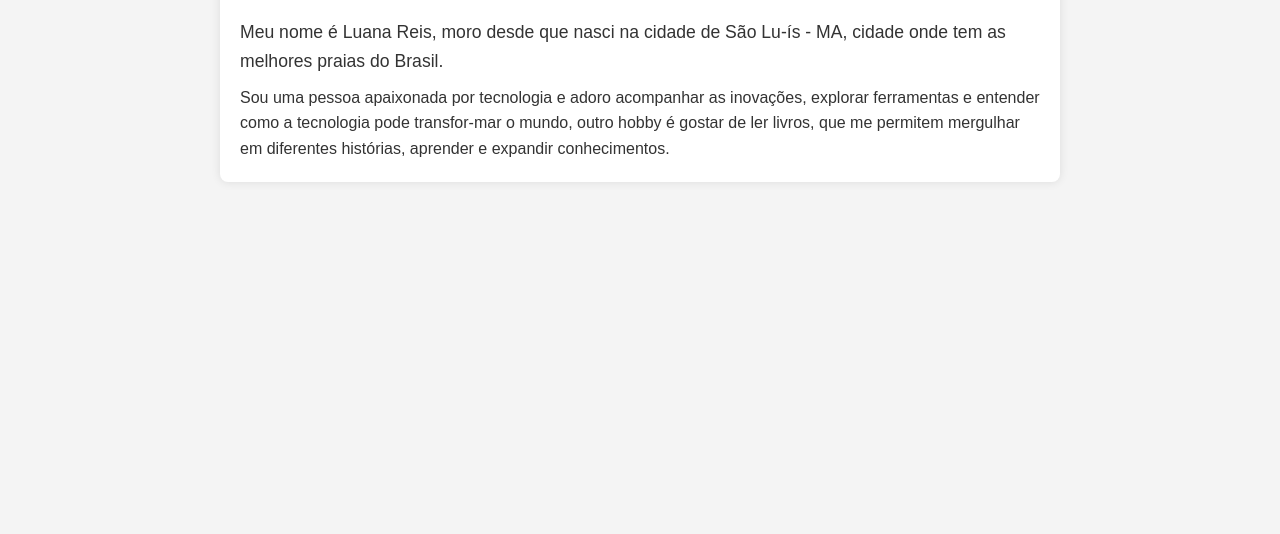
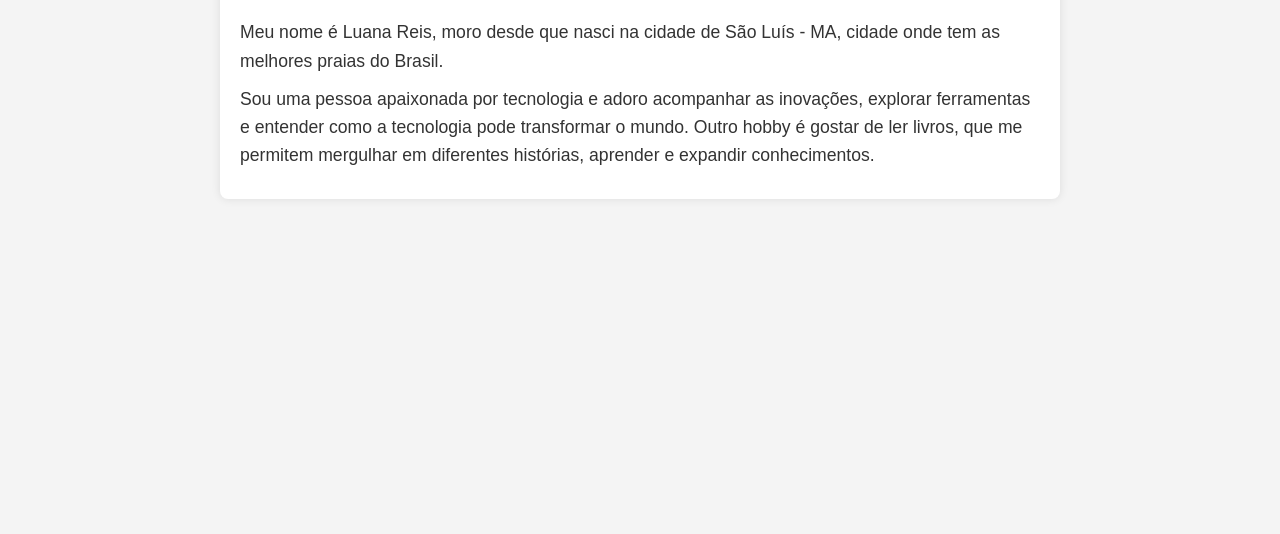
Before and after one commit to luanareis27/luananeresreis, a plain HTML site: page index.html in a window 1280 px wide. Shown: the part 266-800 px from the top of the page. Drawn offline with Linux system fonts and the light colour scheme.

Commit message:
Update index.html
alteraçãp de codigo

```diff
--- a/index.html
+++ b/index.html
@@ -23,11 +23,8 @@
     <main>
         <!-- Texto -->
         <h2>Quem sou eu?</h2>
-        <p>Meu nome é Luana Reis, moro desde que nasci na cidade de São Lu-ís - MA, cidade onde tem as melhores praias do Brasil.</p>
-        <p2>Sou uma pessoa apaixonada por tecnologia e adoro acompanhar as inovações, explorar ferramentas e entender como a tecnologia pode transfor-mar o mundo, outro hobby é gostar de ler livros, que me permitem mergulhar em diferentes histórias, aprender e expandir conhecimentos.</p2>
-
-
+        <p>Meu nome é Luana Reis, moro desde que nasci na cidade de São Luís - MA, cidade onde tem as melhores praias do Brasil.</p>
+        <p>Sou uma pessoa apaixonada por tecnologia e adoro acompanhar as inovações, explorar ferramentas e entender como a tecnologia pode transformar o mundo. Outro hobby é gostar de ler livros, que me permitem mergulhar em diferentes histórias, aprender e expandir conhecimentos.</p>
     </main>
-
 </body>
 </html>
```
